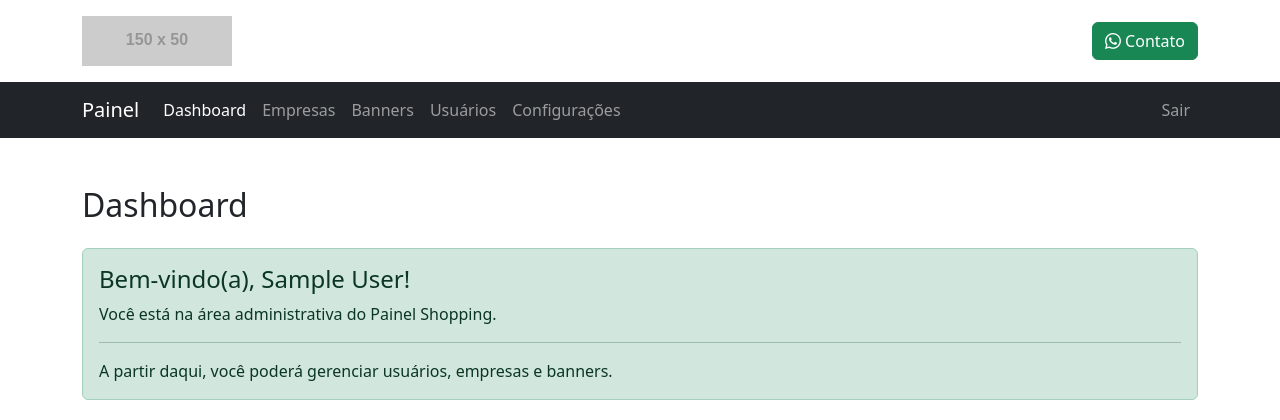
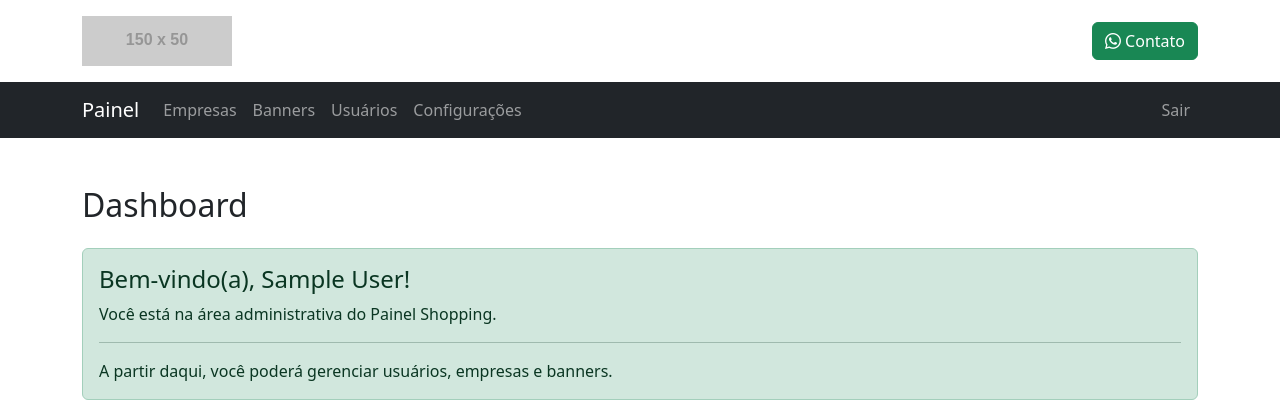
Before and after one commit to juniojose/painelShopping, a PHP site: page /admin/index.php?page=dashboard in a window 1280 px wide. Shown: the top 420 px of the page. Run offline with PHP 8.4, Linux system fonts and the light colour scheme; the visitor is signed in with stand-in values (Sample User, id 1); data comes from the database, SQL or seed files in the repository; grey boxes labelled with a size stand in for pictures from a placeholder-image service; a stand-in replaces the project's code that opens the database connection; some libraries are stand-ins or nearby versions.

Commit message:
Refactor: removendo o menu Dashboard e mantendo apenas o Painel (eram redundantes)

```diff
--- a/templates/admin_nav.php
+++ b/templates/admin_nav.php
@@ -10,9 +10,7 @@ $currentPage = $_GET['page'] ?? 'dashboard';
         </button>
         <div class="collapse navbar-collapse" id="adminNavbar">
             <ul class="navbar-nav me-auto mb-2 mb-lg-0">
-                <li class="nav-item">
-                    <a class="nav-link <?= ($currentPage === 'dashboard') ? 'active' : '' ?>" href="?page=dashboard">Dashboard</a>
-                </li>
+
                 <li class="nav-item">
                     <a class="nav-link <?= (str_starts_with($currentPage, 'empresas')) ? 'active' : '' ?>" href="?page=empresas">Empresas</a>
                 </li>
```
